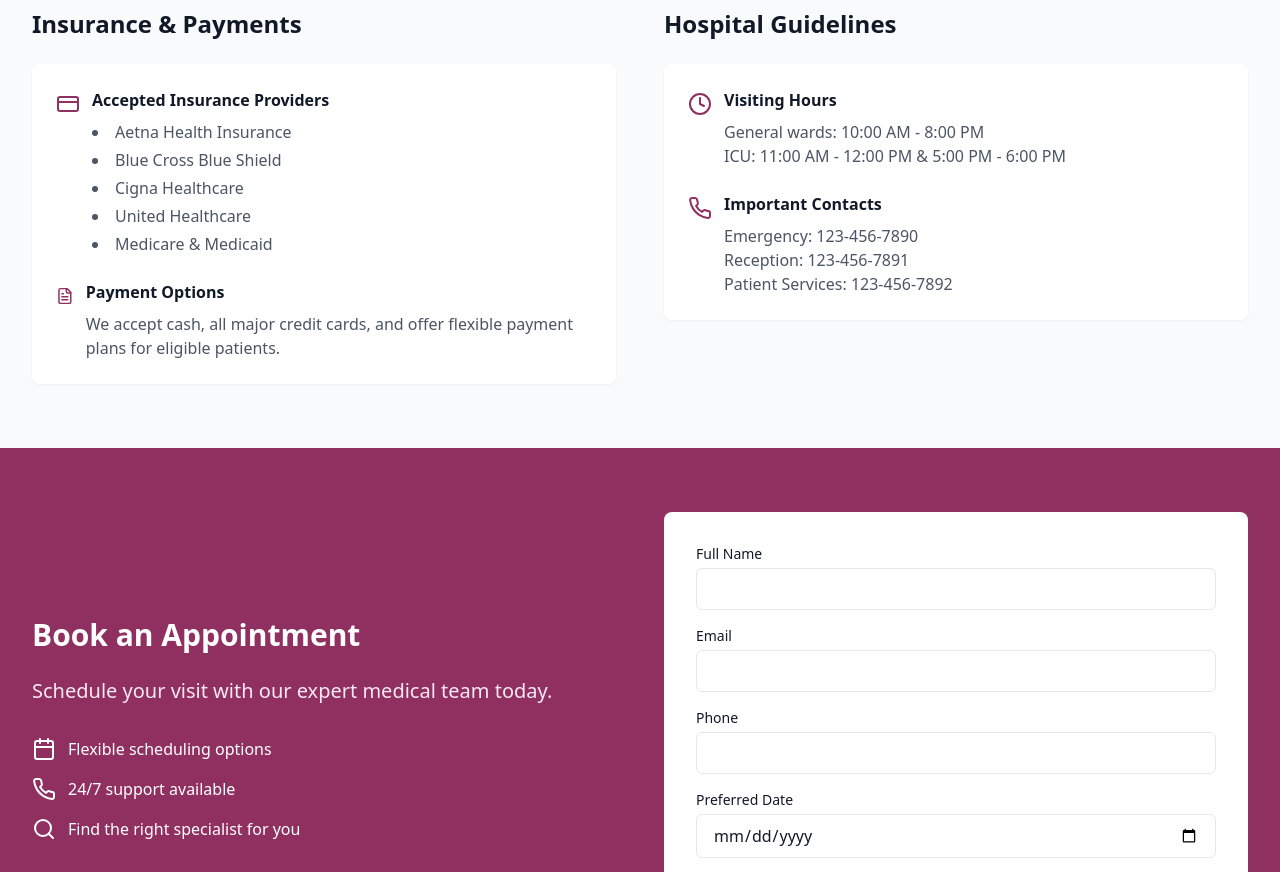
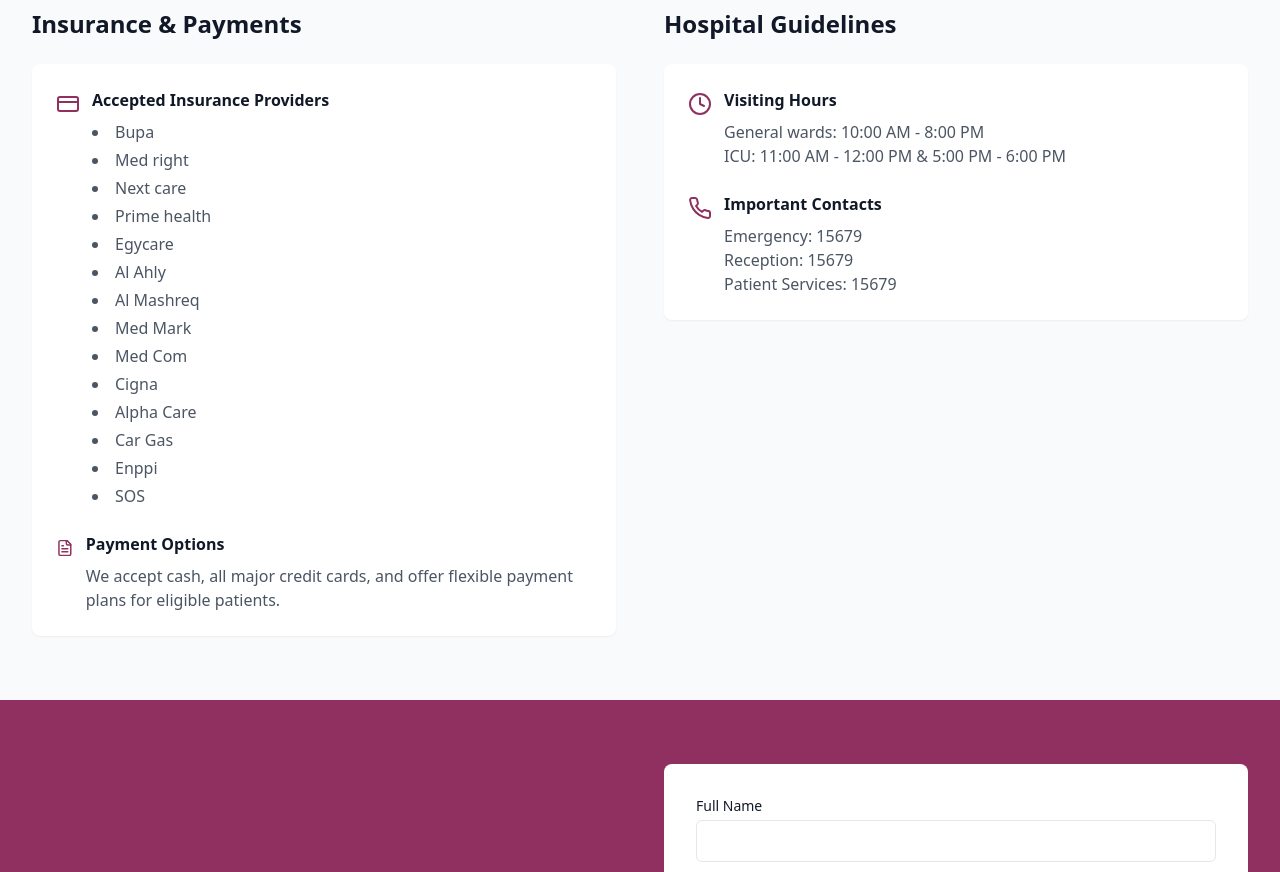
Before and after one commit to bosy232/queens, a React (Vite) app: page / in a window 1280 px wide. Shown: the part 2420-3292 px from the top of the page. Built offline with nearby package versions, Linux system fonts and the light colour scheme.

Commit message:
Add files via upload

```diff
--- a/src/components/PatientInfo.tsx
+++ b/src/components/PatientInfo.tsx
@@ -3,11 +3,20 @@
 
 const PatientInfo: FC = () => {
   const insuranceProviders = [
-    'Aetna Health Insurance',
-    'Blue Cross Blue Shield',
-    'Cigna Healthcare',
-    'United Healthcare',
-    'Medicare & Medicaid',
+    'Bupa',
+    'Med right',
+    'Next care',
+    'Prime health',
+    'Egycare',
+    'Al Ahly',
+    'Al Mashreq',
+    'Med Mark',
+    'Med Com',
+    'Cigna',
+    'Alpha Care',
+    'Car Gas',
+    'Enppi',
+    'SOS',
   ];
 
   return (
@@ -62,9 +71,9 @@
                 <div>
                   <h4 className="font-semibold mb-2">Important Contacts</h4>
                   <div className="text-gray-600">
-                    <p>Emergency: 123-456-7890</p>
-                    <p>Reception: 123-456-7891</p>
-                    <p>Patient Services: 123-456-7892</p>
+                    <p>Emergency: 15679</p>
+                    <p>Reception: 15679</p>
+                    <p>Patient Services: 15679</p>
                   </div>
                 </div>
               </div>
```
